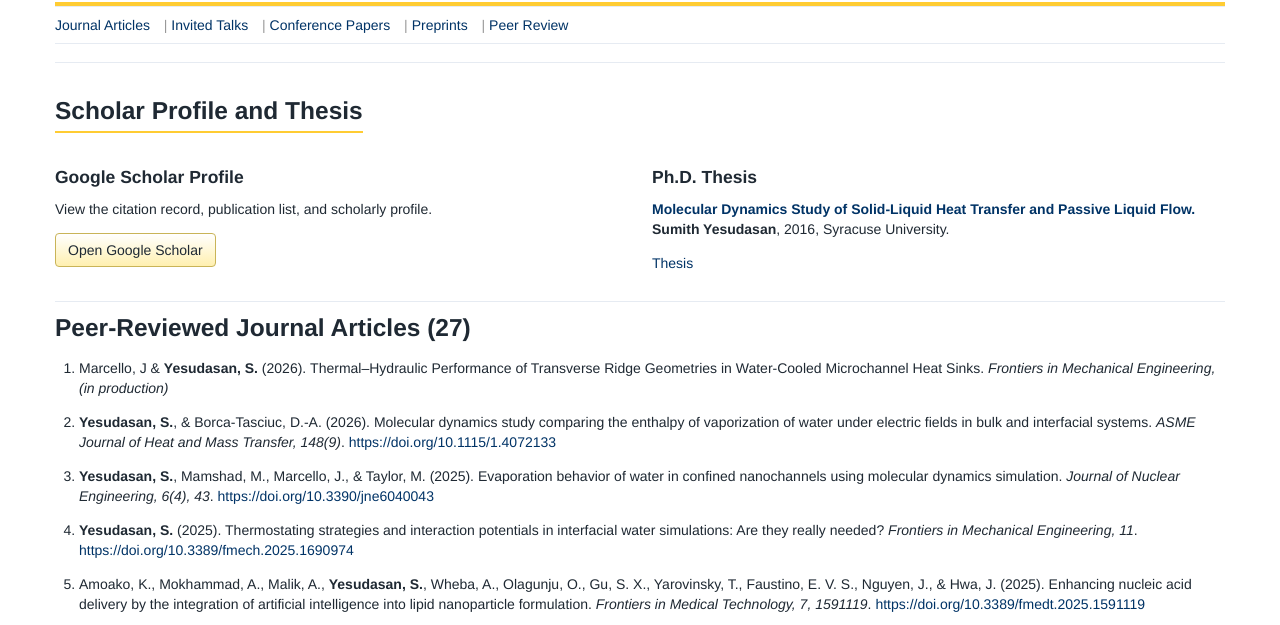
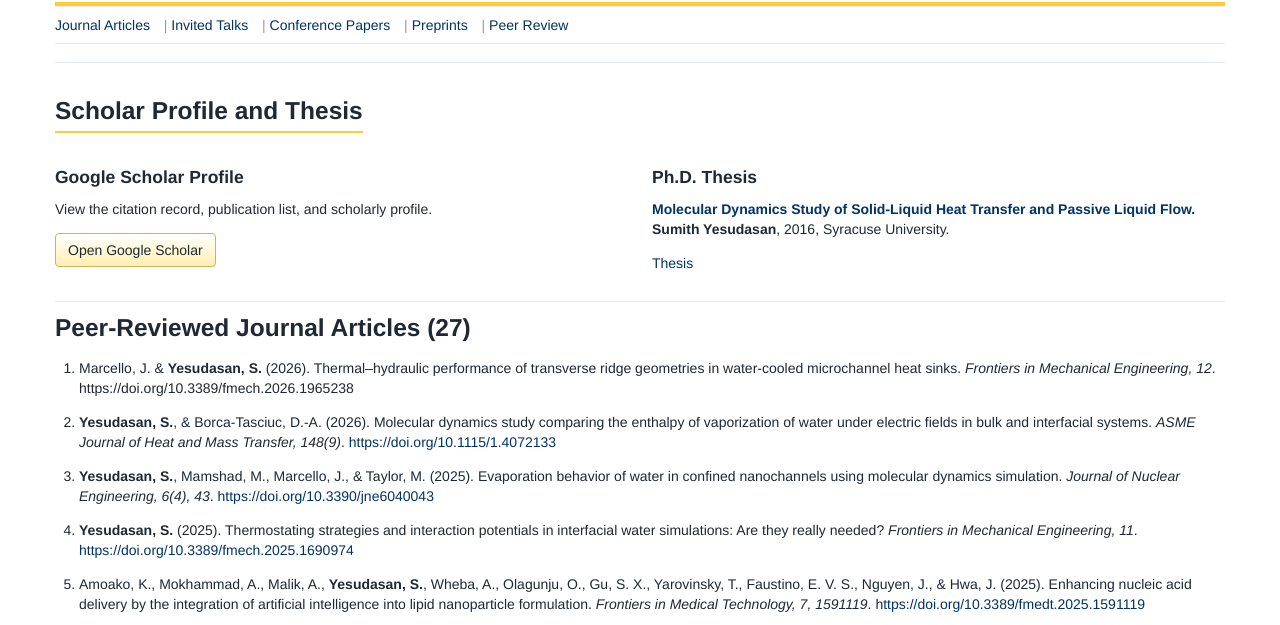
Before and after one commit to ydsumith/melt-lab, a plain HTML site: page publications.html in a window 1280 px wide. Shown: the part 164-789 px from the top of the page. Drawn offline with Linux system fonts and the light colour scheme.

Commit message:
Revise citation for Marcello and Yesudasan article
Updated citation for Marcello and Yesudasan's article to include publication details and a DOI link.

```diff
--- a/publications.html
+++ b/publications.html
@@ -40,7 +40,7 @@
 </div>
 <ol>
 <li>
-<p>Marcello, J &amp; <strong>Yesudasan, S.</strong> (2026).&nbsp;Thermal&ndash;Hydraulic Performance of Transverse Ridge Geometries in Water-Cooled Microchannel Heat Sinks.&nbsp;<em>Frontiers in Mechanical Engineering, (in production)</em></p>
+<p>Marcello, J. &amp; <strong>Yesudasan, S.</strong> (2026). Thermal–hydraulic performance of transverse ridge geometries in water-cooled microchannel heat sinks. <em>Frontiers in Mechanical Engineering, 12</em>. https://doi.org/10.3389/fmech.2026.1965238</p>
 </li>
 <li>
 <p><strong>Yesudasan, S.</strong>, &amp; Borca-Tasciuc, D.-A. (2026). Molecular dynamics study comparing the enthalpy of vaporization of water under electric fields in bulk and interfacial systems. <em>ASME Journal of Heat and Mass Transfer, 148(9)</em>. <a href="https://doi.org/10.1115/1.4072133" target="_blank" rel="noopener">https://doi.org/10.1115/1.4072133</a></p>
```
